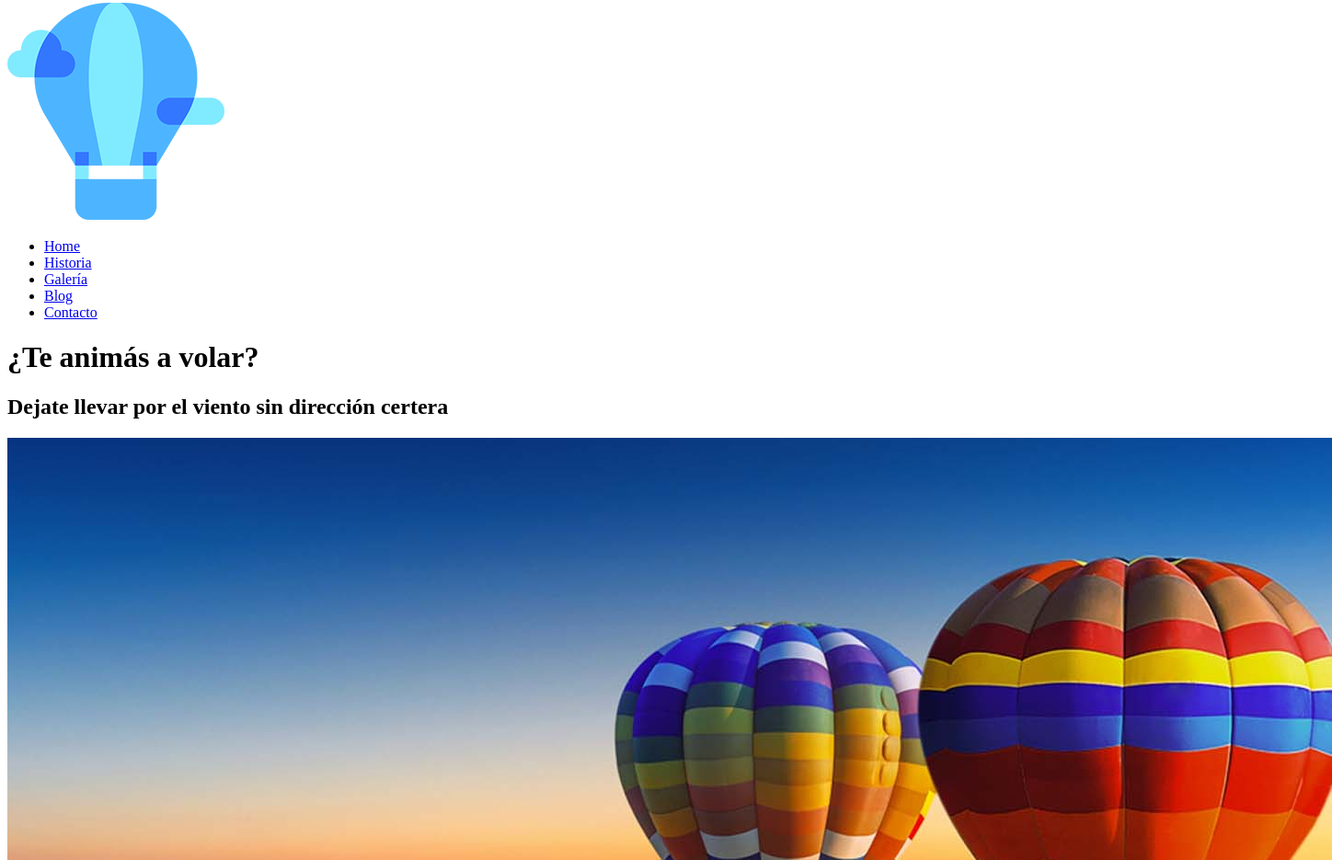
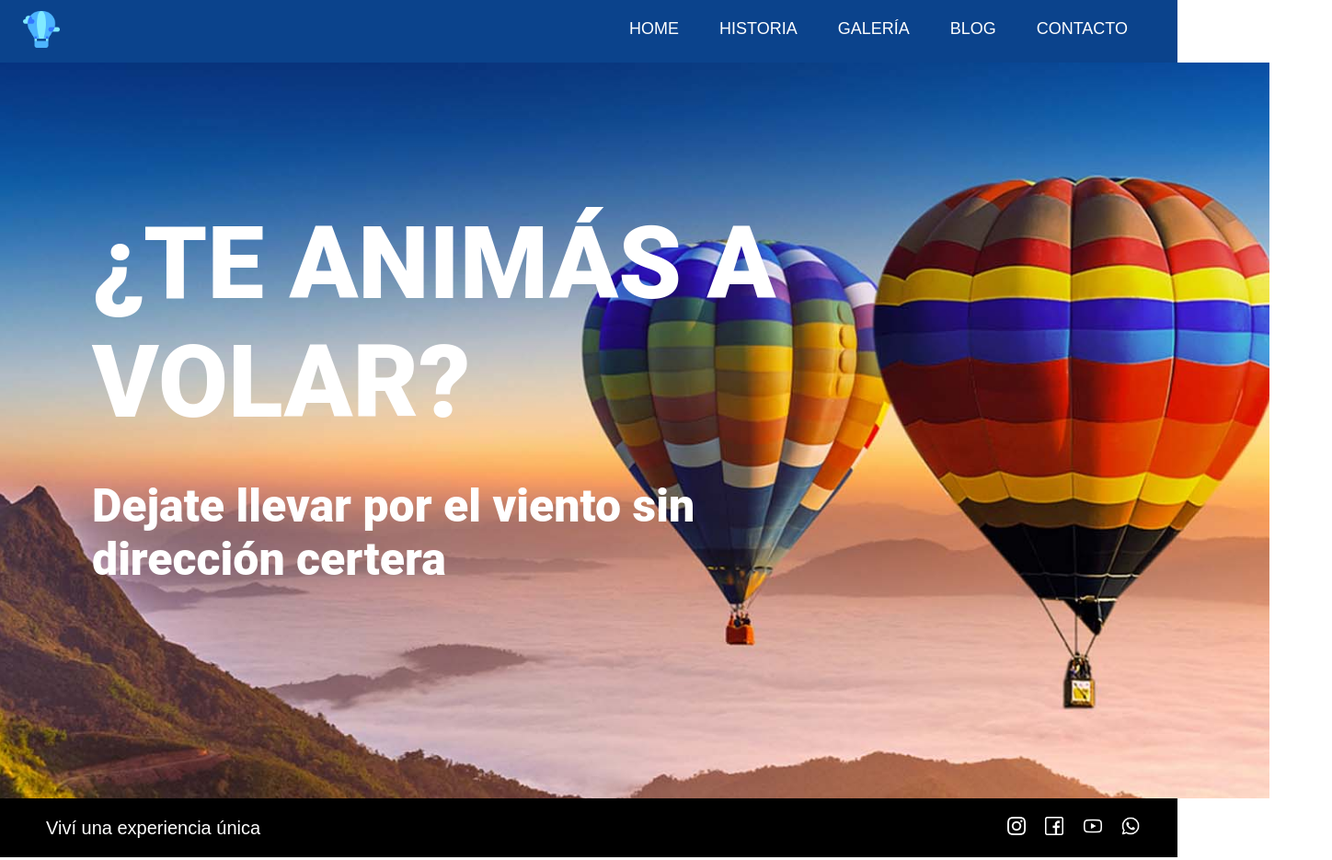
Before and after one commit to NataliaEspina/globos_aerostaticos, a plain HTML site: page index.html in a window 1280 px wide. Shown: the part 5-940 px from the top of the page at 92% size, 1448 px wide, since content can reach past the window. Drawn offline with Linux system fonts and the light colour scheme.

Commit message:
Modifiqué Index

```diff
--- a/index.html
+++ b/index.html
@@ -5,49 +5,41 @@
     <meta http-equiv="X-UA-Compatible" content="IE=edge">
     <meta name="viewport" content="width=device-width, initial-scale=1.0">
     <title>Document</title>
+    <link rel="stylesheet" href="./estilos/style.css">
 </head>
 <body>
     <header>
-        <nav>
-            <img src="./resources/logo.png" alt="">
-            <ul>
-                <li>
-                    <a href="./index.html">Home</a>
-                </li>
-                <li>
-                    <a href="./pages/historia.html">Historia</a>
-                </li>
-                <li>
-                    <a href="./pages/galeria.html">Galería</a>
-                </li>
-                <li>
-                    <a href="./pages/blog.html">Blog</a>
-                </li>
-                <li>
-                    <a href="./pages/contacto.html">Contacto</a>
-                </li>
+        <nav class="menu">
+            <img class="menu__logo" src="./resources/logo.png" alt="">
+            <ul class="menu__lista">
+                <li><a href="./index.html">Home</a></li>
+                <li><a href="./pages/historia.html">Historia</a></li>
+                <li><a href="./pages/galeria.html">Galería</a></li>
+                <li><a href="./pages/blog.html">Blog</a></li>
+                <li><a href="./pages/contacto.html">Contacto</a></li>
             </ul>
         </nav>
     </header>
-    <main>
-        <h1>¿Te animás a volar?</h1>
-        <h2>Dejate llevar por el viento sin dirección certera</h2>
-        <img src="./resources/foto_01.jpg" alt="">
+    <main class="home">
+        <h1 class="home__titulo">¿Te animás a volar?</h1>
+        <h2 class="home__subtitulo">Dejate llevar por el viento sin dirección certera</h2>
     </main>
-    <footer>
-        <p>Viví una experiencia única</p>
+    <footer class="pie">
+        <p class="pie__texto">Viví una experiencia única</p>
+        <div class="pie__redes">
             <a href="https://www.instagram.com/">
-            <img src="./resources/instagram.png" alt="">
+                <img class="pie__imagenes" src="./resources/instagram.png" alt="">
             </a>
             <a href="https://es-la.facebook.com/">
-            <img src="./resources/facebook.png" alt="">
+                <img class="pie__imagenes" src="./resources/facebook.png" alt="">
             </a>
             <a href="https://www.youtube.com/">
-            <img src="./resources/youtube.png" alt="">
+                <img class="pie__imagenes" src="./resources/youtube.png" alt="">
             </a>
             <a href="https://www.whatsapp.com/?lang=es">
-            <img src="./resources/whatsapp.png" alt="">
+                <img class="pie__imagenes" src="./resources/whatsapp.png" alt="">
             </a>
+        </div>
     </footer>
 </body>
 </html>
```
Lines whose indentation alone changed are shown as unchanged.
